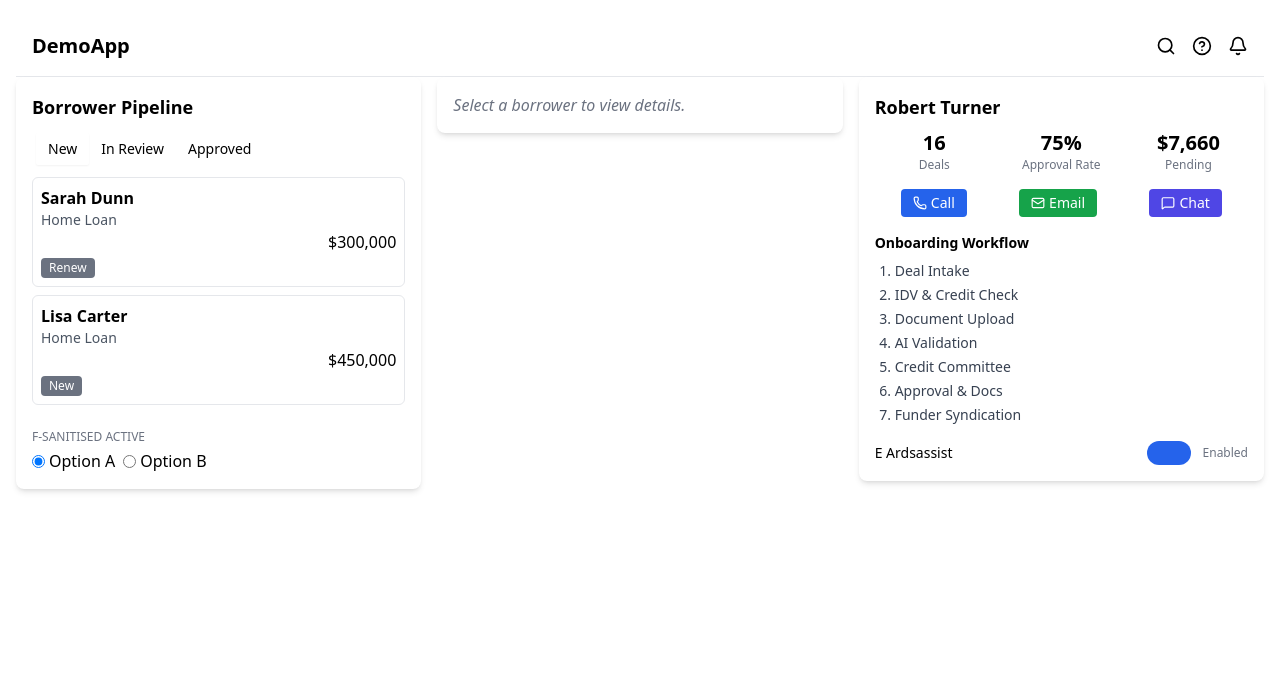
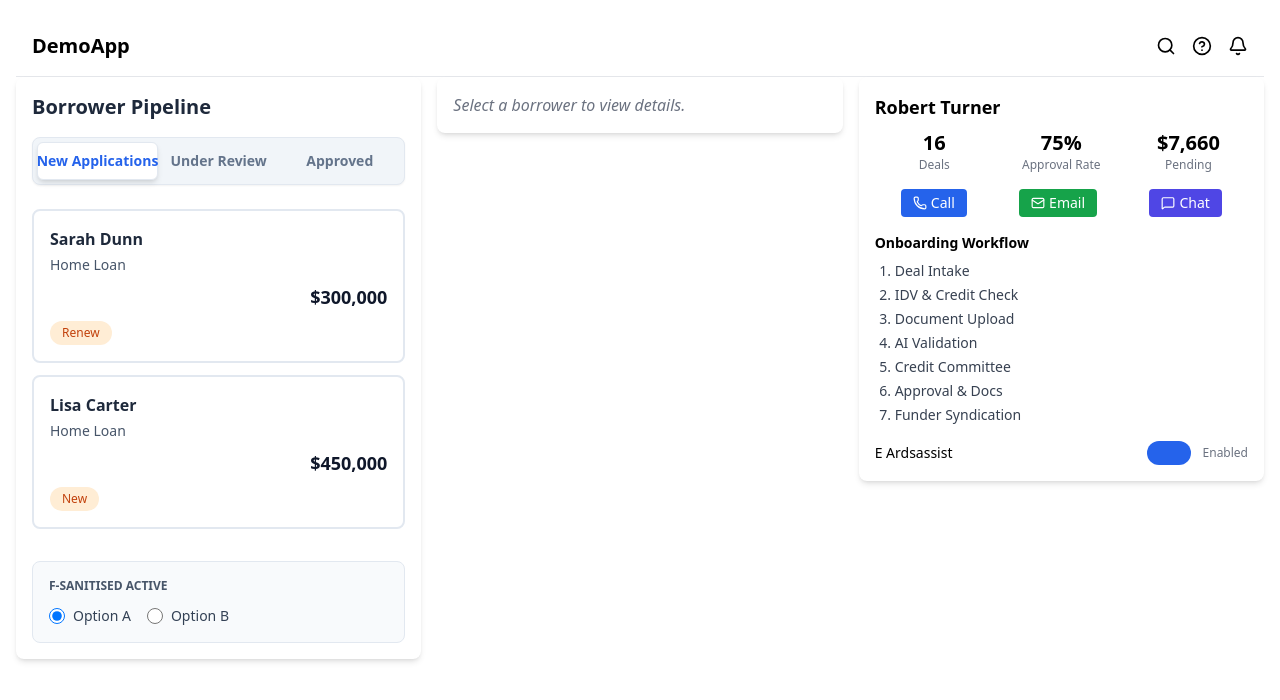
Before and after one commit to IT21355646/Avaier-Labs-DemoApp, a React (Create React App) app: page / in a window 1280 px wide. Shown: the top 700 px of the page. Built offline with nearby package versions, Linux system fonts and the light colour scheme.

Commit message:
modify tab styles

```diff
--- a/src/components/ui/Tabs.tsx
+++ b/src/components/ui/Tabs.tsx
@@ -13,7 +13,7 @@ const TabsList = React.forwardRef<
   <TabsPrimitive.List
     ref={ref}
     className={cn(
-      "inline-flex h-10 items-center justify-center rounded-md bg-muted p-1 text-muted-foreground",
+      "inline-flex h-12 items-center justify-center rounded-lg bg-slate-100 p-1 text-slate-500 shadow-sm border border-slate-200",
       className
     )}
     {...props}
@@ -28,7 +28,7 @@ const TabsTrigger = React.forwardRef<
   <TabsPrimitive.Trigger
     ref={ref}
     className={cn(
-      "inline-flex items-center justify-center whitespace-nowrap rounded-sm px-3 py-1.5 text-sm font-medium transition-colors focus:outline-none focus:ring-2 focus:ring-ring focus:ring-offset-2 disabled:pointer-events-none disabled:opacity-50 data-[state=active]:bg-background data-[state=active]:text-foreground data-[state=active]:shadow-sm",
+      "inline-flex items-center justify-center whitespace-nowrap rounded-md px-4 py-2 text-sm font-semibold transition-all duration-200 focus:outline-none focus:ring-2 focus:ring-blue-500 focus:ring-offset-2 disabled:pointer-events-none disabled:opacity-50 hover:text-slate-700 data-[state=active]:bg-white data-[state=active]:text-blue-600 data-[state=active]:shadow-md data-[state=active]:border data-[state=active]:border-slate-200",
       className
     )}
     {...props}
@@ -43,7 +43,7 @@ const TabsContent = React.forwardRef<
   <TabsPrimitive.Content
     ref={ref}
     className={cn(
-      "mt-2 focus:outline-none",
+      "mt-4 focus:outline-none focus:ring-2 focus:ring-blue-500 focus:ring-offset-2 rounded-lg",
       className
     )}
     {...props}
--- a/src/features/pipeline/BorrowerPipeline.tsx
+++ b/src/features/pipeline/BorrowerPipeline.tsx
@@ -24,51 +24,55 @@ const BorrowerPipeline = () => {
 
   return (
     <Card>
-      <h2 className="text-lg font-semibold mb-2">Borrower Pipeline</h2>
+      <h2 className="text-xl font-bold mb-4 text-slate-800">Borrower Pipeline</h2>
 
       {/* Tabs */}
       <Tabs value={activeTab} onValueChange={(val) => setActiveTab(val as any)}>
-        <TabsList>
-            <TabsTrigger value="new">New</TabsTrigger>
-            <TabsTrigger value="in_review">In Review</TabsTrigger>
+        <TabsList className="grid w-full grid-cols-3 mb-6">
+            <TabsTrigger value="new">New Applications</TabsTrigger>
+            <TabsTrigger value="in_review">Under Review</TabsTrigger>
             <TabsTrigger value="approved">Approved</TabsTrigger>
         </TabsList>
 
         {["new", "in_review", "approved"].map((tab) => (
-            <TabsContent key={tab} value={tab}>
-            <div className="space-y-2">
+            <TabsContent key={tab} value={tab} className="space-y-3">
                 {borrowers[tab as keyof typeof borrowers]?.map((b) => (
                 <div
                     key={b.id}
                     onClick={() => setActiveBorrower(b)}
-                    className={`cursor-pointer border p-2 rounded-md ${
-                    activeBorrower?.id === b.id ? "bg-blue-50 border-blue-500" : "bg-white"
+                    className={`cursor-pointer border-2 p-4 rounded-lg transition-all duration-200 hover:shadow-md ${
+                    activeBorrower?.id === b.id
+                        ? "bg-blue-50 border-blue-300 shadow-lg ring-2 ring-blue-200"
+                        : "bg-white border-slate-200 hover:border-slate-300"
                     }`}
                 >
-                    <div className="font-semibold">{b.name}</div>
-                    <div className="text-sm text-gray-600">{b.loan_type}</div>
-                    <div className="text-right font-medium">${b.amount.toLocaleString()}</div>
-                    <span className="inline-block mt-1 text-xs text-white bg-gray-500 px-2 py-0.5 rounded">
+                    <div className="font-bold text-slate-800 mb-1">{b.name}</div>
+                    <div className="text-sm text-slate-600 mb-2">{b.loan_type}</div>
+                    <div className="text-right font-bold text-lg text-slate-900 mb-2">${b.amount.toLocaleString()}</div>
+                    <span className={`inline-block text-xs font-medium px-3 py-1 rounded-full ${
+                        tab === 'new' ? 'text-orange-700 bg-orange-100' :
+                        tab === 'in_review' ? 'text-yellow-700 bg-yellow-100' :
+                        'text-green-700 bg-green-100'
+                    }`}>
                     {b.status}
                     </span>
                 </div>
                 ))}
-            </div>
             </TabsContent>
         ))}
         </Tabs>
 
       {/* Radio group (F-SANITISED ACTIVE label) */}
-      <div className="mt-6">
-        <h3 className="uppercase text-xs text-gray-500 mb-1">F-SANITISED ACTIVE</h3>
-        <div className="flex gap-2">
-          <label className="flex items-center gap-1">
-            <input type="radio" name="activeType" defaultChecked />
-            Option A
+      <div className="mt-8 p-4 bg-slate-50 rounded-lg border border-slate-200">
+        <h3 className="uppercase text-xs font-semibold text-slate-600 mb-3">F-SANITISED ACTIVE</h3>
+        <div className="flex gap-4">
+          <label className="flex items-center gap-2 cursor-pointer">
+            <input type="radio" name="activeType" defaultChecked className="w-4 h-4 text-blue-600 focus:ring-blue-500" />
+            <span className="text-sm font-medium text-slate-700">Option A</span>
           </label>
-          <label className="flex items-center gap-1">
-            <input type="radio" name="activeType" />
-            Option B
+          <label className="flex items-center gap-2 cursor-pointer">
+            <input type="radio" name="activeType" className="w-4 h-4 text-blue-600 focus:ring-blue-500" />
+            <span className="text-sm font-medium text-slate-700">Option B</span>
           </label>
         </div>
       </div>
```
